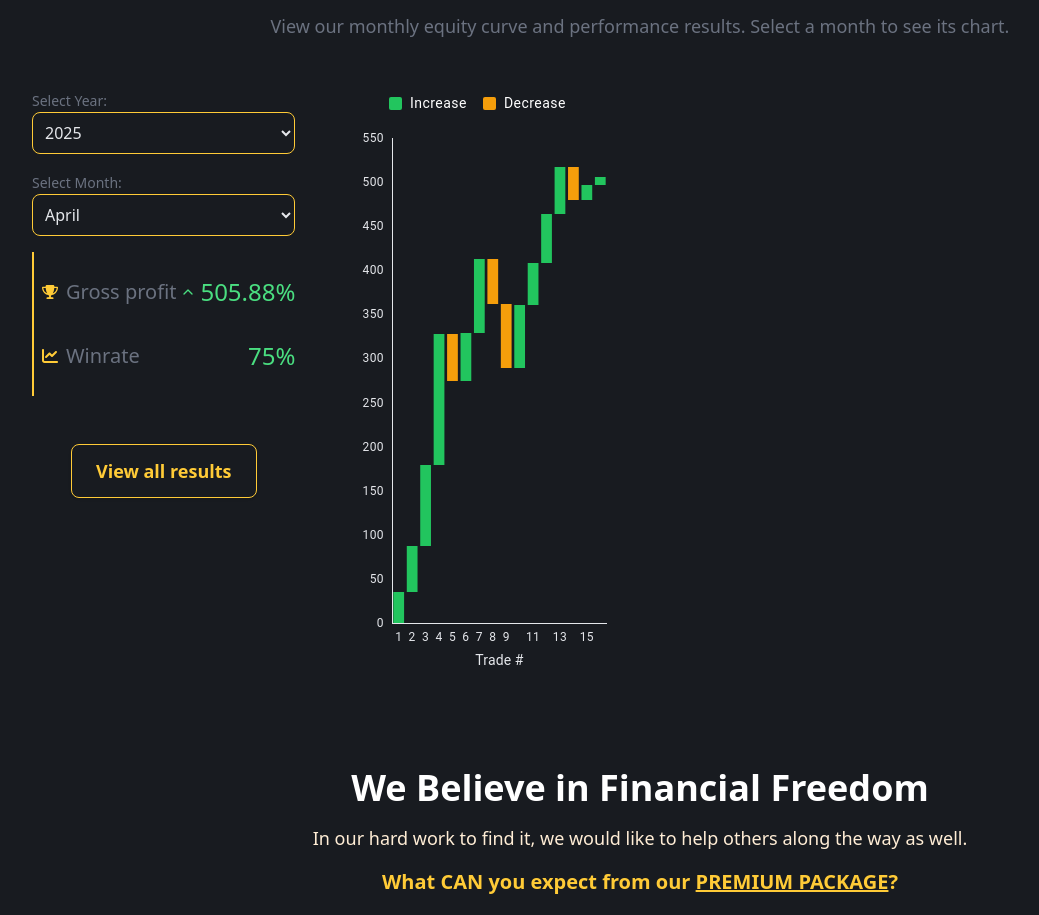
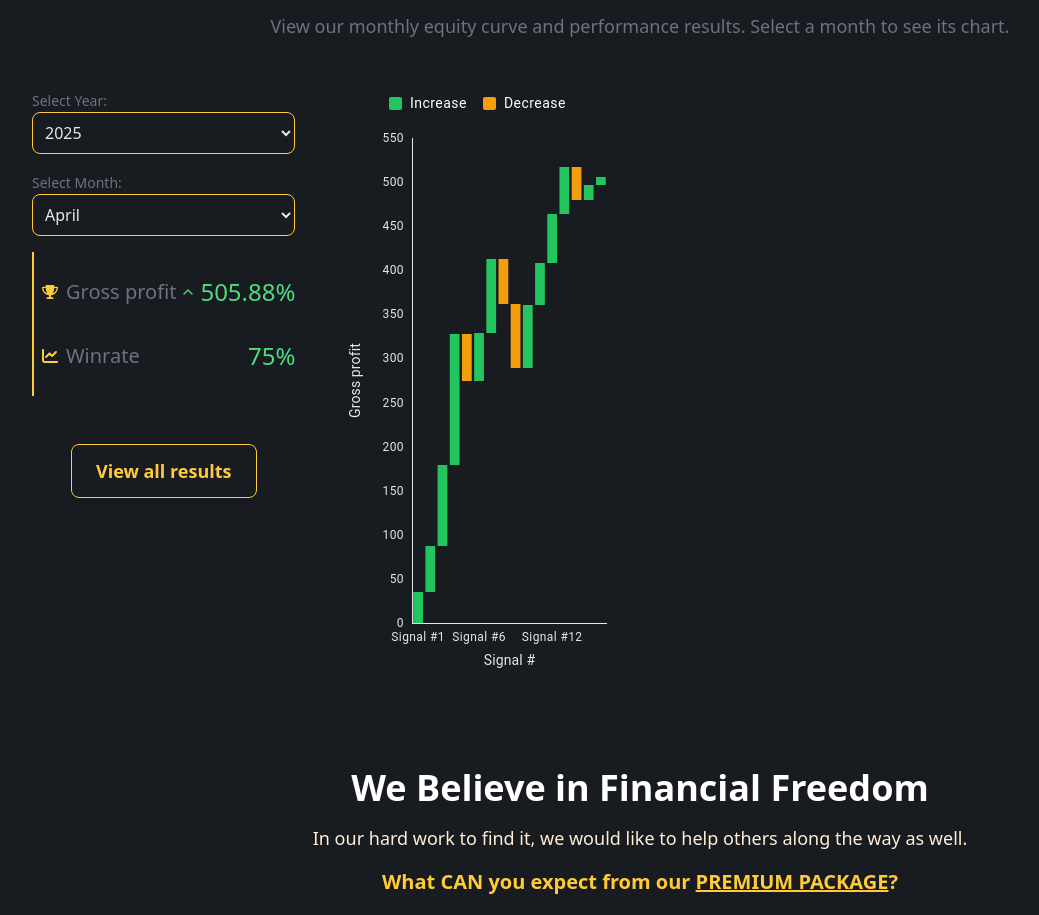
Before and after one commit to thewitcher745/can-website-2, a Next.js app: page /vip in a window 1280 px wide. Shown: the part 1066-1981 px from the top of the page, without its empty margins (0-1039 px from the left). Built offline with nearby package versions, Linux system fonts and the light colour scheme.

Commit message:
FEAT: Changed ResultsDisplay tooltip format

```diff
--- a/src/features/homepage/components/results-section/WaterfallChart.tsx
+++ b/src/features/homepage/components/results-section/WaterfallChart.tsx
@@ -26,7 +26,13 @@ const WaterfallChart = ({ monthYearName }: { monthYearName: string }) => {
           {
             dataKey: "idx",
             scaleType: "band",
-            label: "Trade #",
+            label: "Signal #",
+            valueFormatter: (idx, context) => `Signal #${idx}`,
+          },
+        ]}
+        yAxis={[
+          {
+            label: "Gross profit",
           },
         ]}
         slotProps={{
```
